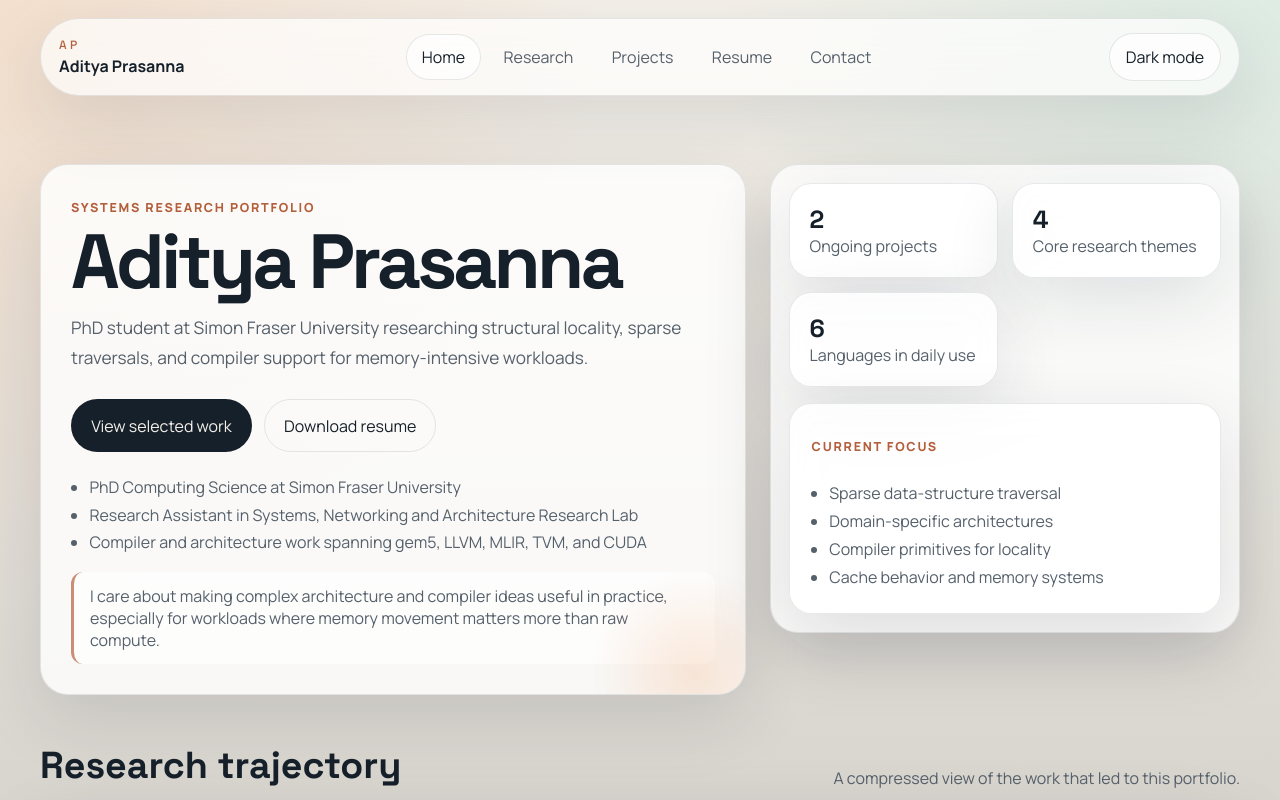
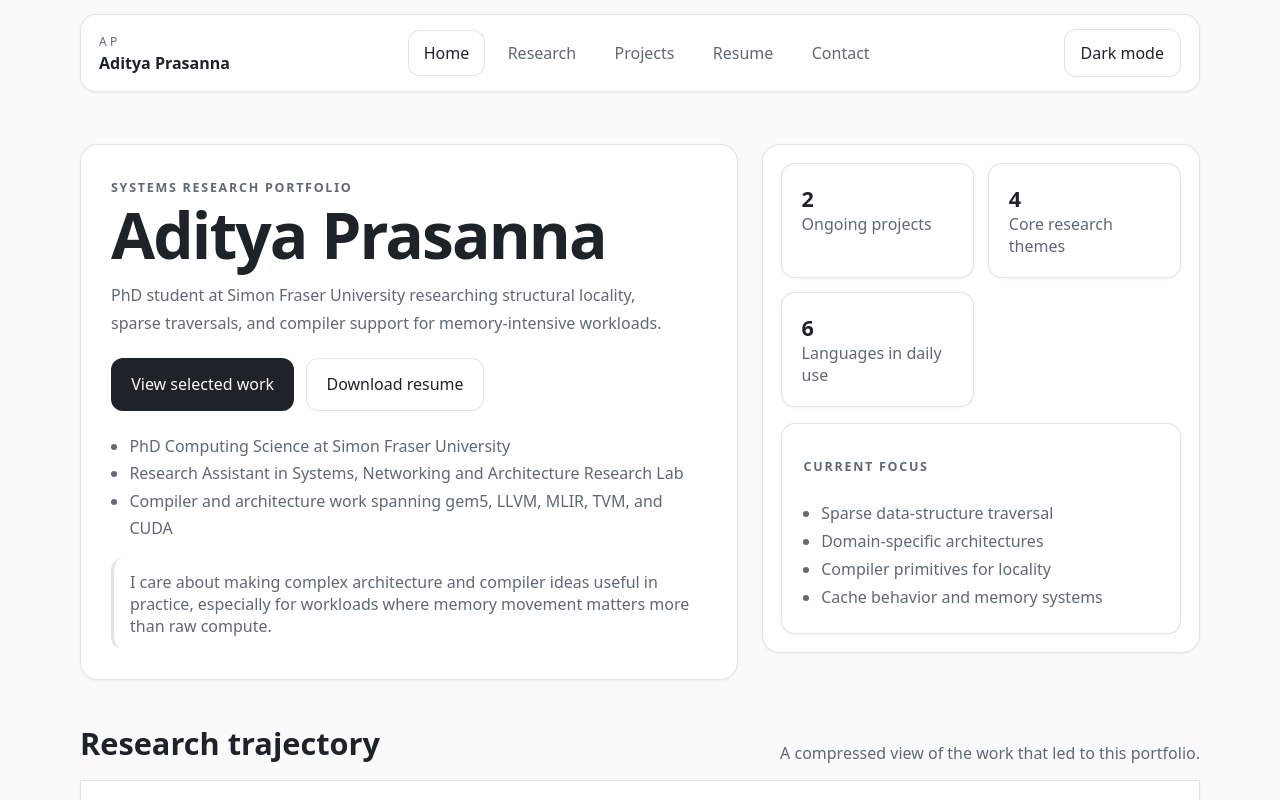
Before and after one commit to adityaabhiram3/adityaabhiram3.github.io, a React (Vite) app: page / in a window 1280 px wide. Shown: the top 800 px of the page. Built offline with nearby package versions, Linux system fonts and the light colour scheme.

Commit message:
Simplify portfolio styling

```diff
--- a/src/styles.css
+++ b/src/styles.css
@@ -1,32 +1,30 @@
-@import url('https://fonts.googleapis.com/css2?family=Manrope:wght@400;500;600;700;800&family=Space+Grotesk:wght@500;700&display=swap');
-
 :root {
   color-scheme: light;
-  --bg: #f5f1ea;
-  --bg-elevated: rgba(255, 255, 255, 0.68);
-  --surface: rgba(255, 255, 255, 0.82);
+  --bg: #fafafa;
+  --bg-elevated: rgba(255, 255, 255, 0.92);
+  --surface: #ffffff;
   --surface-strong: #ffffff;
-  --text: #16202a;
-  --muted: #55606b;
-  --line: rgba(22, 32, 42, 0.1);
-  --accent: #b45f3c;
-  --accent-2: #1f6f78;
-  --shadow: 0 22px 70px rgba(21, 35, 48, 0.12);
-  --radius: 28px;
+  --text: #1e2329;
+  --muted: #5f6975;
+  --line: rgba(30, 35, 41, 0.12);
+  --accent: #4a5563;
+  --accent-2: #4a5563;
+  --shadow: 0 1px 3px rgba(30, 35, 41, 0.06);
+  --radius: 18px;
 }
 
 :root[data-theme='dark'] {
   color-scheme: dark;
-  --bg: #0d141a;
-  --bg-elevated: rgba(17, 25, 32, 0.72);
-  --surface: rgba(16, 24, 31, 0.9);
-  --surface-strong: #18232d;
-  --text: #ecf1f4;
-  --muted: #a8b5c0;
-  --line: rgba(236, 241, 244, 0.1);
-  --accent: #f0a36b;
-  --accent-2: #5bd1c2;
-  --shadow: 0 22px 70px rgba(0, 0, 0, 0.35);
+  --bg: #111418;
+  --bg-elevated: rgba(18, 22, 27, 0.92);
+  --surface: #161a20;
+  --surface-strong: #161a20;
+  --text: #eceff3;
+  --muted: #a8b0ba;
+  --line: rgba(236, 239, 243, 0.12);
+  --accent: #c4c9d1;
+  --accent-2: #c4c9d1;
+  --shadow: 0 1px 3px rgba(0, 0, 0, 0.25);
 }
 
 * {
@@ -34,17 +32,14 @@
 }
 
 html {
-  scroll-behavior: smooth;
+  scroll-behavior: auto;
 }
 
 body {
   margin: 0;
   min-width: 320px;
-  font-family: 'Manrope', sans-serif;
-  background:
-    radial-gradient(circle at top left, rgba(240, 163, 107, 0.22), transparent 28%),
-    radial-gradient(circle at top right, rgba(91, 209, 194, 0.15), transparent 26%),
-    linear-gradient(180deg, var(--bg), color-mix(in srgb, var(--bg) 75%, #000 25%));
+  font-family: system-ui, -apple-system, BlinkMacSystemFont, 'Segoe UI', sans-serif;
+  background: var(--bg);
   color: var(--text);
 }
 
@@ -53,10 +48,7 @@ body::before {
   position: fixed;
   inset: 0;
   pointer-events: none;
-  background-image: linear-gradient(rgba(255, 255, 255, 0.03) 1px, transparent 1px),
-    linear-gradient(90deg, rgba(255, 255, 255, 0.03) 1px, transparent 1px);
-  background-size: 42px 42px;
-  mask-image: linear-gradient(180deg, rgba(0, 0, 0, 0.7), transparent 85%);
+  background: none;
 }
 
 a {
@@ -73,9 +65,9 @@ button {
 }
 
 .shell {
-  width: min(1200px, calc(100% - 32px));
+  width: min(1120px, calc(100% - 24px));
   margin: 0 auto;
-  padding: 18px 0 28px;
+  padding: 14px 0 24px;
 }
 
 .skip-link {
@@ -89,7 +81,8 @@ button {
   z-index: 20;
   padding: 0.75rem 1rem;
   background: var(--surface-strong);
-  border-radius: 999px;
+  border: 1px solid var(--line);
+  border-radius: 12px;
 }
 
 .topbar {
@@ -102,19 +95,18 @@ button {
   gap: 16px;
   padding: 14px 18px;
   border: 1px solid var(--line);
-  border-radius: 999px;
+  border-radius: 16px;
   background: var(--bg-elevated);
-  backdrop-filter: blur(18px);
+  backdrop-filter: none;
   box-shadow: var(--shadow);
 }
 
 .brand-mark {
   margin: 0;
-  font-family: 'Space Grotesk', sans-serif;
   font-size: 0.75rem;
   letter-spacing: 0.28em;
   text-transform: uppercase;
-  color: var(--accent);
+  color: var(--muted);
 }
 
 .brand-copy {
@@ -135,16 +127,12 @@ button {
 .primary-button,
 .secondary-button {
   border: 1px solid transparent;
-  transition:
-    transform 160ms ease,
-    border-color 160ms ease,
-    background 160ms ease,
-    color 160ms ease;
+  transition: border-color 140ms ease, background 140ms ease, color 140ms ease;
 }
 
 .nav-link {
   padding: 0.7rem 0.95rem;
-  border-radius: 999px;
+  border-radius: 12px;
   color: var(--muted);
 }
 
@@ -152,16 +140,16 @@ button {
 .nav-link:hover,
 .nav-link:focus-visible {
   color: var(--text);
-  background: color-mix(in srgb, var(--surface-strong) 70%, transparent);
+  background: color-mix(in srgb, var(--surface-strong) 95%, transparent);
   border-color: var(--line);
 }
 
 .theme-toggle,
 .filter-button {
   padding: 0.75rem 1rem;
-  border-radius: 999px;
+  border-radius: 12px;
   color: var(--text);
-  background: color-mix(in srgb, var(--surface-strong) 66%, transparent);
+  background: var(--surface);
   border-color: var(--line);
   cursor: pointer;
 }
@@ -170,11 +158,11 @@ button {
 .filter-button:hover,
 .primary-button:hover,
 .secondary-button:hover {
-  transform: translateY(-1px);
+  background: color-mix(in srgb, var(--surface-strong) 90%, transparent);
 }
 
 .page {
-  padding: 28px 0 18px;
+  padding: 24px 0 18px;
 }
 
 .hero,
@@ -195,7 +183,7 @@ button {
   grid-template-columns: minmax(0, 1.2fr) minmax(0, 0.8fr);
   gap: 24px;
   align-items: start;
-  padding: 40px 0 20px;
+  padding: 28px 0 16px;
 }
 
 .hero-copy,
@@ -210,7 +198,7 @@ button {
 .resume-list article {
   border: 1px solid var(--line);
   background: var(--surface);
-  backdrop-filter: blur(18px);
+  backdrop-filter: none;
   box-shadow: var(--shadow);
 }
 
@@ -225,13 +213,7 @@ button {
 }
 
 .hero-home .hero-copy::after {
-  content: '';
-  position: absolute;
-  inset: auto -60px -90px auto;
-  width: 220px;
-  height: 220px;
-  border-radius: 50%;
-  background: radial-gradient(circle, rgba(240, 163, 107, 0.24), transparent 68%);
+  content: none;
 }
 
 .eyebrow,
@@ -242,10 +224,10 @@ button {
   align-items: center;
   gap: 8px;
   font-size: 0.78rem;
-  font-weight: 800;
+  font-weight: 700;
   letter-spacing: 0.14em;
   text-transform: uppercase;
-  color: var(--accent);
+  color: var(--muted);
 }
 
 .hero h1,
@@ -254,19 +236,19 @@ button {
 .project-card h3,
 .resume-list h3,
 .contact-card a {
-  font-family: 'Space Grotesk', sans-serif;
+  font-family: inherit;
 }
 
 .hero h1 {
   margin: 0.5rem 0 1rem;
-  font-size: clamp(3rem, 6vw, 5.4rem);
+  font-size: clamp(2.4rem, 5vw, 4rem);
   line-height: 0.94;
-  letter-spacing: -0.05em;
+  letter-spacing: -0.03em;
 }
 
 .lede {
   margin: 0;
-  font-size: 1.08rem;
+  font-size: 1rem;
   line-height: 1.75;
   color: var(--muted);
   max-width: 62ch;
@@ -276,7 +258,7 @@ button {
   display: flex;
   flex-wrap: wrap;
   gap: 12px;
-  margin: 1.6rem 0 1.2rem;
+  margin: 1.3rem 0 1.1rem;
 }
 
 .primary-button,
@@ -285,7 +267,7 @@ button {
   align-items: center;
   justify-content: center;
   padding: 0.9rem 1.2rem;
-  border-radius: 999px;
+  border-radius: 12px;
   border-color: var(--line);
 }
 
@@ -309,8 +291,8 @@ button {
 .personal-note {
   margin: 1rem 0 0;
   padding: 0.8rem 1rem;
-  border-left: 3px solid color-mix(in srgb, var(--accent) 70%, transparent);
-  background: color-mix(in srgb, var(--surface-strong) 62%, transparent);
+  border-left: 3px solid var(--line);
+  background: var(--surface);
   border-radius: 12px;
   color: var(--muted);
 }
@@ -334,7 +316,7 @@ button {
 .project-card,
 .contact-card,
 .resume-list article {
-  border-radius: 22px;
+  border-radius: 14px;
 }
 
 .stat-card {
@@ -343,8 +325,7 @@ button {
 
 .stat-card strong {
   display: block;
-  font-family: 'Space Grotesk', sans-serif;
-  font-size: 1.55rem;
+  font-size: 1.35rem;
 }
 
 .stat-card span,
@@ -377,7 +358,7 @@ button {
 
 .section-heading h2 {
   margin: 0;
-  font-size: clamp(1.6rem, 3vw, 2.35rem);
+  font-size: clamp(1.35rem, 2.4vw, 2rem);
 }
 
 .section-heading p {
@@ -401,8 +382,8 @@ button {
 .timeline-item span,
 .resume-list span {
   font-size: 0.9rem;
-  font-weight: 800;
-  color: var(--accent-2);
+  font-weight: 700;
+  color: var(--muted);
 }
 
 .timeline-item h3,
@@ -430,7 +411,7 @@ button {
 .contact-grid,
 .skill-cloud {
   display: grid;
-  gap: 16px;
+  gap: 14px;
 }
 
 .personal-grid {
@@ -440,9 +421,9 @@ button {
 .personal-card {
   padding: 22px;
   border: 1px solid var(--line);
-  border-radius: 22px;
+  border-radius: 14px;
   background: var(--surface);
-  backdrop-filter: blur(18px);
+  backdrop-filter: none;
   box-shadow: var(--shadow);
 }
 
@@ -497,9 +478,9 @@ button {
 .publication-card {
   padding: 22px;
   border: 1px solid var(--line);
-  border-radius: 22px;
+  border-radius: 14px;
   background: var(--surface);
-  backdrop-filter: blur(18px);
+  backdrop-filter: none;
   box-shadow: var(--shadow);
 }
 
@@ -528,13 +509,10 @@ button {
 
 .wordcloud-canvas {
   position: relative;
-  min-height: 360px;
+  min-height: 320px;
   border: 1px solid var(--line);
-  border-radius: 24px;
-  background:
-    radial-gradient(circle at 25% 20%, color-mix(in srgb, var(--accent) 16%, transparent), transparent 36%),
-    radial-gradient(circle at 75% 70%, color-mix(in srgb, var(--accent-2) 16%, transparent), transparent 32%),
-    color-mix(in srgb, var(--surface) 75%, transparent);
+  border-radius: 14px;
+  background: var(--surface);
   box-shadow: var(--shadow);
   overflow: hidden;
 }
@@ -547,31 +525,27 @@ button {
   border: 1px solid var(--line);
   border-radius: 999px;
   padding: 0.38rem 0.7rem;
-  background: color-mix(in srgb, var(--surface-strong) 74%, transparent);
+  background: var(--surface-strong);
   color: var(--text);
-  font-weight: 700;
+  font-weight: 600;
   letter-spacing: 0.01em;
   cursor: pointer;
-  transition:
-    transform 170ms ease,
-    border-color 170ms ease,
-    box-shadow 170ms ease,
-    background 170ms ease;
+  transition: border-color 140ms ease, background 140ms ease;
 }
 
 .word-node:hover,
 .word-node:focus-visible,
 .word-node.active {
-  transform: translate(-50%, -50%) scale(calc(var(--scale) * 1.02));
-  border-color: color-mix(in srgb, var(--accent) 45%, var(--line));
-  box-shadow: 0 10px 28px rgba(0, 0, 0, 0.18);
-  background: color-mix(in srgb, var(--surface-strong) 90%, var(--accent) 10%);
+  transform: translate(-50%, -50%) scale(calc(var(--scale) * 0.94));
+  border-color: var(--line);
+  box-shadow: none;
+  background: var(--surface);
 }
 
 .wordcloud-detail {
   padding: 22px;
   border: 1px solid var(--line);
-  border-radius: 24px;
+  border-radius: 14px;
   background: var(--surface);
   box-shadow: var(--shadow);
   align-self: stretch;
@@ -580,7 +554,6 @@ button {
 .wordcloud-detail h3 {
   margin: 0.8rem 0 0.6rem;
   font-size: 1.5rem;
-  font-family: 'Space Grotesk', sans-serif;
 }
 
 .wordcloud-detail p {
@@ -600,7 +573,7 @@ button {
   font-size: 0.95rem;
   letter-spacing: 0.08em;
   text-transform: uppercase;
-  color: var(--accent);
+  color: var(--muted);
 }
 
 .related-project-list {
@@ -612,13 +585,12 @@ button {
   padding: 14px;
   border: 1px solid var(--line);
   border-radius: 14px;
-  background: color-mix(in srgb, var(--surface-strong) 68%, transparent);
+  background: var(--surface-strong);
 }
 
 .related-project-card h5 {
   margin: 0.45rem 0;
   font-size: 1rem;
-  font-family: 'Space Grotesk', sans-serif;
 }
 
 .related-project-card p {
@@ -631,8 +603,8 @@ button {
   display: inline-flex;
   margin-top: 0.7rem;
   font-size: 0.9rem;
-  font-weight: 700;
-  color: var(--accent-2);
+  font-weight: 600;
+  color: var(--muted);
 }
 
 .project-card strong {
@@ -670,7 +642,7 @@ button {
   display: inline-flex;
   justify-content: center;
   padding: 0.85rem 1rem;
-  border-radius: 999px;
+  border-radius: 12px;
   border: 1px solid var(--line);
   background: var(--surface-strong);
   box-shadow: var(--shadow);
@@ -715,6 +687,10 @@ button {
   }
 }
 
+* {
+  animation: none !important;
+}
+
 @media (max-width: 960px) {
   .hero,
   .theme-grid,
@@ -746,7 +722,7 @@ button {
   }
 
   .topbar {
-    border-radius: 24px;
+    border-radius: 14px;
   }
 
   .hero-copy,
@@ -761,7 +737,7 @@ button {
   }
 
   .hero h1 {
-    font-size: clamp(2.4rem, 12vw, 3.4rem);
+    font-size: clamp(2.2rem, 12vw, 3rem);
   }
 
   .stat-grid {
@@ -769,6 +745,6 @@ button {
   }
 
   .wordcloud-canvas {
-    min-height: 360px;
+    min-height: 280px;
   }
 }
```
